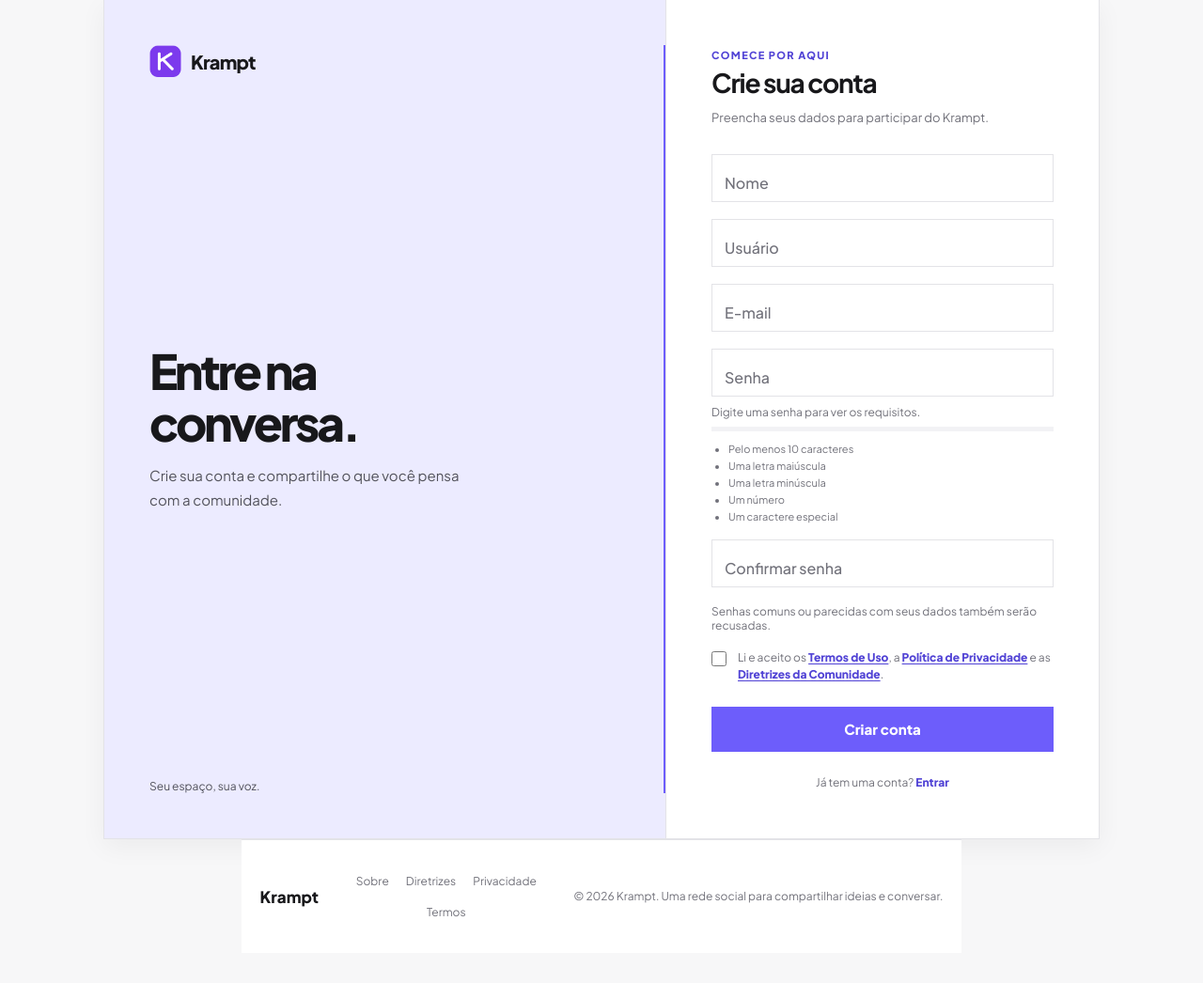
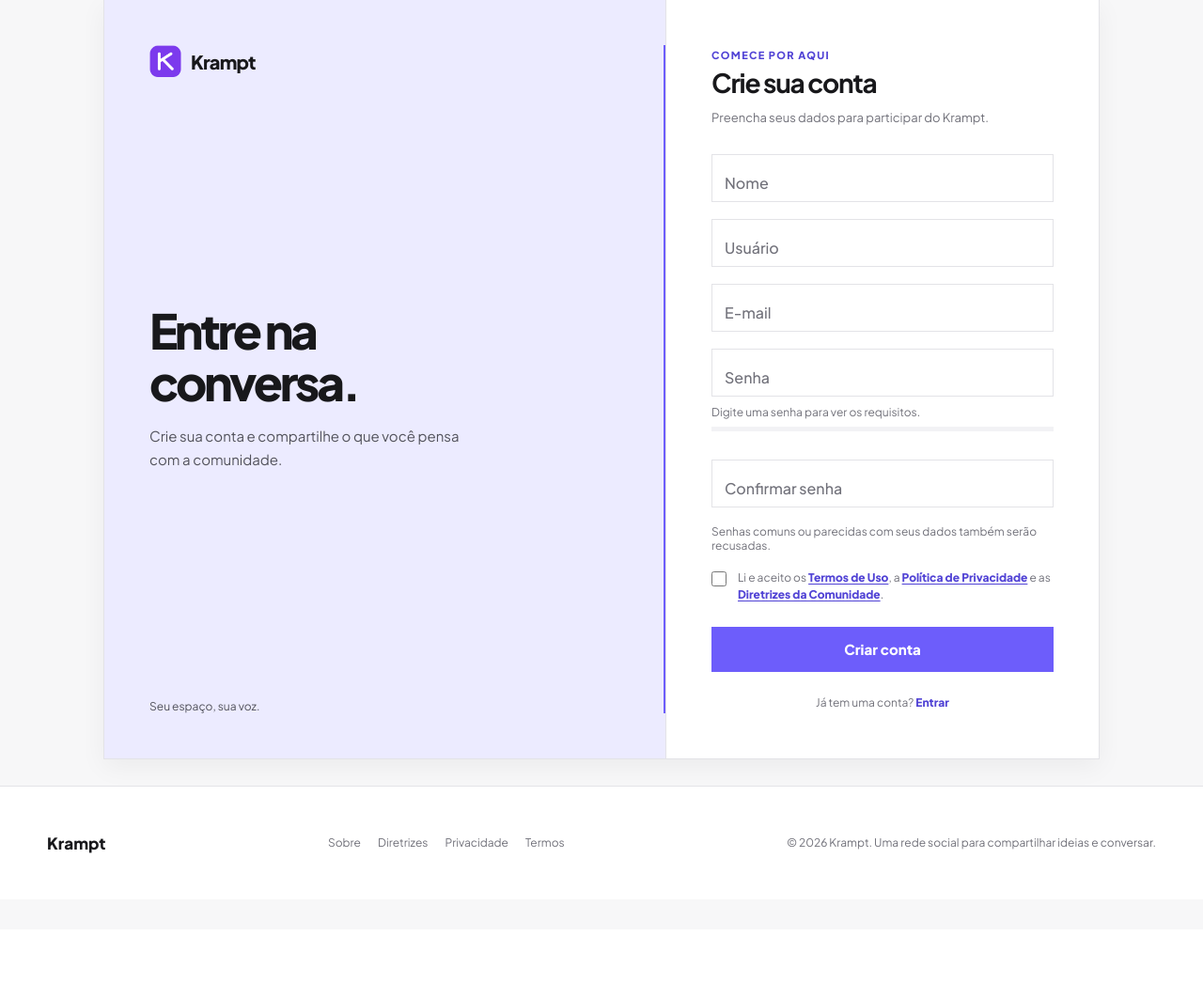
Before and after one commit to CauaGabrieI/Krampt, a Django app: page /cadastro/ in a window 1280 px wide. Shown: the part 33-1079 px from the top of the page at 94% size. After the commit the page ends 941 px from the top, so only its background shows below. Run offline with Django 5.2, Linux system fonts and the light colour scheme.

Commit message:
fix: refine signup password rules and footer

```diff
--- a/login/tests.py
+++ b/login/tests.py
@@ -58,6 +58,11 @@ class CadastroTests(TestCase):
         self.assertContains(response, reverse('termos'))
         self.assertContains(response, reverse('privacidade'))
         self.assertContains(response, reverse('diretrizes'))
+        self.assertContains(
+            response,
+            '<ul id="password-rules" class="password-rules" hidden>',
+            html=False,
+        )
 
     def test_rejeita_campos_invalidos_no_backend(self):
         casos = [dict(password_confirm='OutraSenha'), dict(password_confirm=''), dict(email='invalido'), dict(email='ana @example.com'), dict(username='!!!'), dict(username='   '), dict(name=' \t '), dict(username='a' * 151), dict(email='a' * 255 + '@example.com')]
--- a/static/css/public.css
+++ b/static/css/public.css
@@ -356,3 +356,49 @@
 .auth-terms a:hover {
   color: var(--text);
 }
+
+/* Auth/public footer layout */
+.public-page {
+  display: flex;
+  flex-direction: column;
+}
+.public-page > main {
+  width: 100%;
+  flex: 1 0 auto;
+}
+.public-page .public-footer {
+  margin-top: auto;
+}
+
+.auth-page {
+  display: flex;
+  flex-direction: column;
+  align-items: center;
+  justify-content: flex-start;
+}
+.auth-page .auth-layout {
+  flex: 0 0 auto;
+  margin: auto 0 28px;
+}
+.auth-page .public-footer {
+  width: 100vw;
+  flex: 0 0 auto;
+  margin-top: auto;
+  margin-inline: calc(50% - 50vw);
+}
+.auth-page .public-footer-inner {
+  width: min(1180px, calc(100% - 40px));
+  margin: 0 auto;
+}
+
+.password-rules[hidden] {
+  display: none;
+}
+
+@media (max-width: 720px) {
+  .auth-page .auth-layout {
+    width: 100%;
+    min-height: 0;
+    margin: auto 0 0;
+  }
+}
--- a/static/js/password_strength.js
+++ b/static/js/password_strength.js
@@ -2,7 +2,10 @@
   const input = document.getElementById('password');
   const feedback = document.getElementById('password-feedback');
   if (!input || !feedback) return;
+
   const status = document.getElementById('password-strength');
+  const rulesList = document.getElementById('password-rules');
+
   const rules = {
     length: value => value.length >= 10,
     upper: value => /\p{Lu}/u.test(value),
@@ -11,15 +14,25 @@
     special: value => /[^\p{L}\p{N}\s]/u.test(value),
   };
 
-  input.addEventListener('input', () => {
+  const setRulesVisible = visible => {
+    if (rulesList) rulesList.hidden = !visible;
+  };
+
+  const updateStrength = () => {
     const value = input.value;
     const valid = Object.entries(rules).map(([name, test]) => {
       const passed = test(value);
-      feedback.querySelector(`[data-rule="${name}"]`).classList.toggle('is-met', passed);
+      feedback
+        .querySelector(`[data-rule="${name}"]`)
+        ?.classList.toggle('is-met', passed);
       return passed;
     });
+
     const count = valid.filter(Boolean).length;
-    const level = value ? (count === 5 ? 'strong' : count >= 3 ? 'medium' : 'weak') : 'empty';
+    const level = value
+      ? (count === 5 ? 'strong' : count >= 3 ? 'medium' : 'weak')
+      : 'empty';
+
     feedback.dataset.strength = level;
     status.textContent = {
       empty: 'Digite uma senha para ver os requisitos.',
@@ -27,5 +40,18 @@
       medium: 'Senha média',
       strong: 'Senha forte',
     }[level];
+  };
+
+  setRulesVisible(false);
+  updateStrength();
+
+  input.addEventListener('focus', () => {
+    setRulesVisible(true);
   });
+
+  input.addEventListener('blur', () => {
+    setRulesVisible(false);
+  });
+
+  input.addEventListener('input', updateStrength);
 })();
--- a/templates/cadastro.html
+++ b/templates/cadastro.html
@@ -51,7 +51,7 @@
         <div class="password-feedback" id="password-feedback" data-strength="empty">
           <p id="password-strength" class="password-strength" role="status" aria-live="polite">Digite uma senha para ver os requisitos.</p>
           <div class="password-meter" aria-hidden="true"><span></span></div>
-          <ul id="password-rules" class="password-rules">
+          <ul id="password-rules" class="password-rules" hidden>
             <li data-rule="length">Pelo menos 10 caracteres</li>
             <li data-rule="upper">Uma letra maiúscula</li>
             <li data-rule="lower">Uma letra minúscula</li>
```
